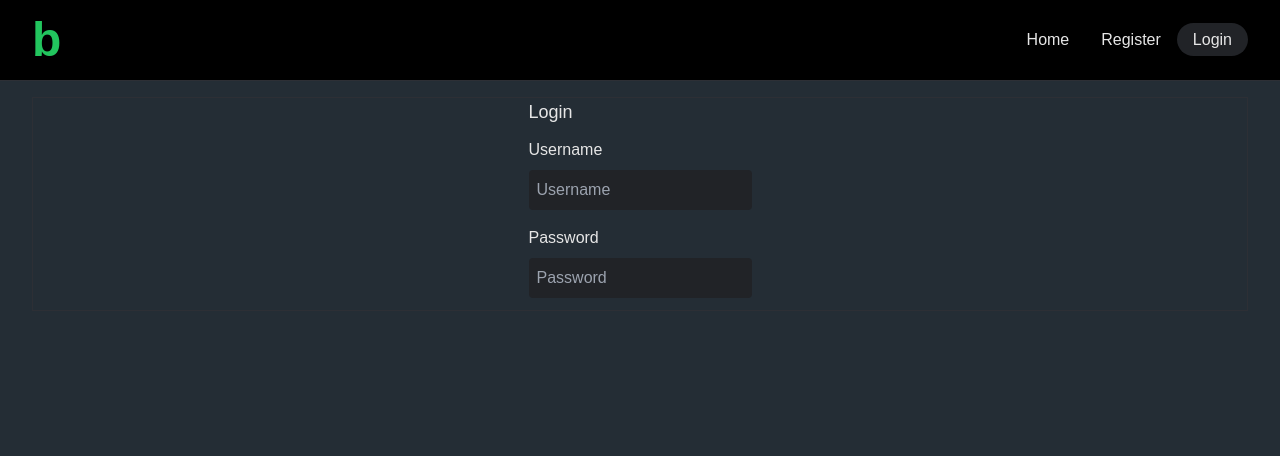
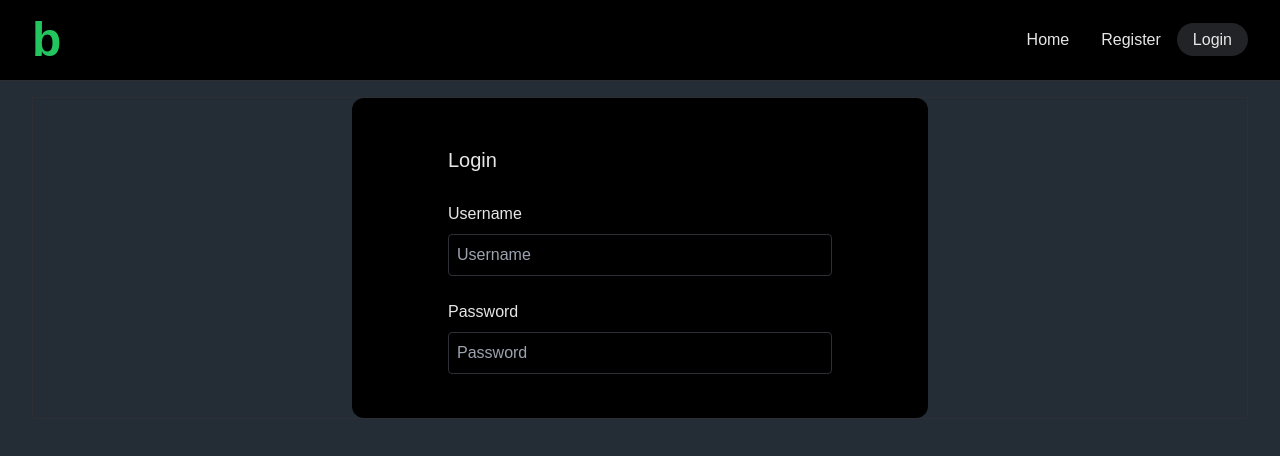
Before and after one commit to evan-walter/baseline, a React (Create React App) app in the folder client/: page /login in a window 1280 px wide. Shown: the top 456 px of the page. Built offline with nearby package versions, Linux system fonts and the light colour scheme.

Commit message:
style: nice auths

```diff
--- a/client/src/components/Form.js
+++ b/client/src/components/Form.js
@@ -16,14 +16,14 @@ export default function Form({ register }) {
     e.preventDefault();
   }
 
-  const item = 'my-2 flex flex-col';
-  const label = 'my-1';
-  const input = ' my-1 p-2 text-textlight bg-bgsecondary focus:outline-none focus:ring focus:ring-themeprimary rounded';
+  const item = 'py-2 flex flex-col';
+  const label = 'py-1';
+  const input = ' my-1 p-2 text-textlight bg-bgprimary border border-bordergray focus:outline-none focus:ring focus:ring-themeprimary rounded';
 
   return (
     <div className='flex justify-center border border-bordergray'>
-      <div>
-        <h1 className='mb-2 text-lg'>{register ? 'Register' : 'Login'}</h1>
+      <div className='w-full max-w-xl py-8 px-24 bg-bgprimary rounded-xl'>
+        <h1 className='py-4 text-xl'>{register ? 'Register' : 'Login'}</h1>
         <form onSubmit={onSubmit}>
           <div className={item}>
             <label htmlFor='username' className={label}>Username</label>
@@ -33,19 +33,19 @@ export default function Form({ register }) {
           {register ? (
             <div className={item}>
               <label htmlFor='email' className={label}>Email</label>
-              <input id='email' type='text' maxLength='50' required name='email' placeholder='Email'
+              <input id='email' type='email' maxLength='50' required name='email' placeholder='Email'
                 value={values.email} onChange={onChange} className={input} />
             </div>
           ) : null}
           <div className={item}>
             <label htmlFor='password' className={label}>Password</label>
-            <input id='password' type='text' maxLength='50' required name='password' placeholder='Password'
+            <input id='password' type='password' maxLength='50' required name='password' placeholder='Password'
               value={values.password} onChange={onChange} className={input} />
           </div>
           {register ? (
             <div className={item}>
               <label htmlFor='confirmPassword' className={label}>Confirm Password</label>
-              <input id='confirmPassword' type='text' maxLength='50' required name='confirmPassword' placeholder='Confirm Password'
+              <input id='confirmPassword' type='password' maxLength='50' required name='confirmPassword' placeholder='Confirm Password'
                 value={values.confirmPassword} onChange={onChange} className={input} />
             </div>
           ) : null}
```
